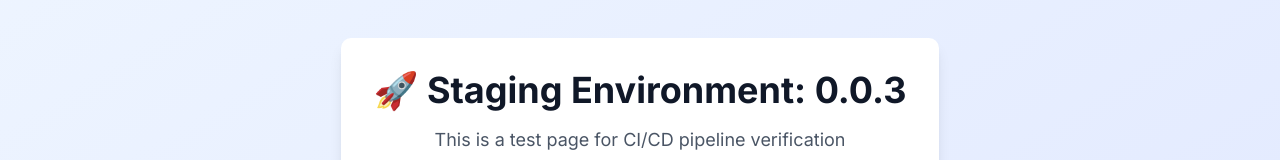
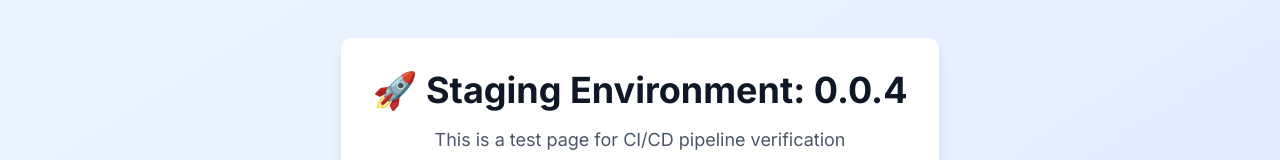
Before and after one commit to DaoThiHuong2111/fe-ielts-exams, a Next.js app: page /staging in a window 1280 px wide. Shown: the part 260-420 px from the top of the page. Built offline with nearby package versions, Linux system fonts and the light colour scheme.

Commit message:
docs(staging): update version number to 0.0.4 in staging page title

```diff
--- a/src/app/(web)/staging/page.tsx
+++ b/src/app/(web)/staging/page.tsx
@@ -6,7 +6,7 @@ export default function StagingPage() {
       <div className="max-w-2xl mx-auto p-8 bg-white rounded-lg shadow-lg">
         <div className="text-center">
           <h1 className="text-4xl font-bold text-gray-900 mb-4">
-            🚀 Staging Environment: 0.0.3
+            🚀 Staging Environment: 0.0.4
           </h1>
           <p className="text-lg text-gray-600 mb-6">
             This is a test page for CI/CD pipeline verification
```
